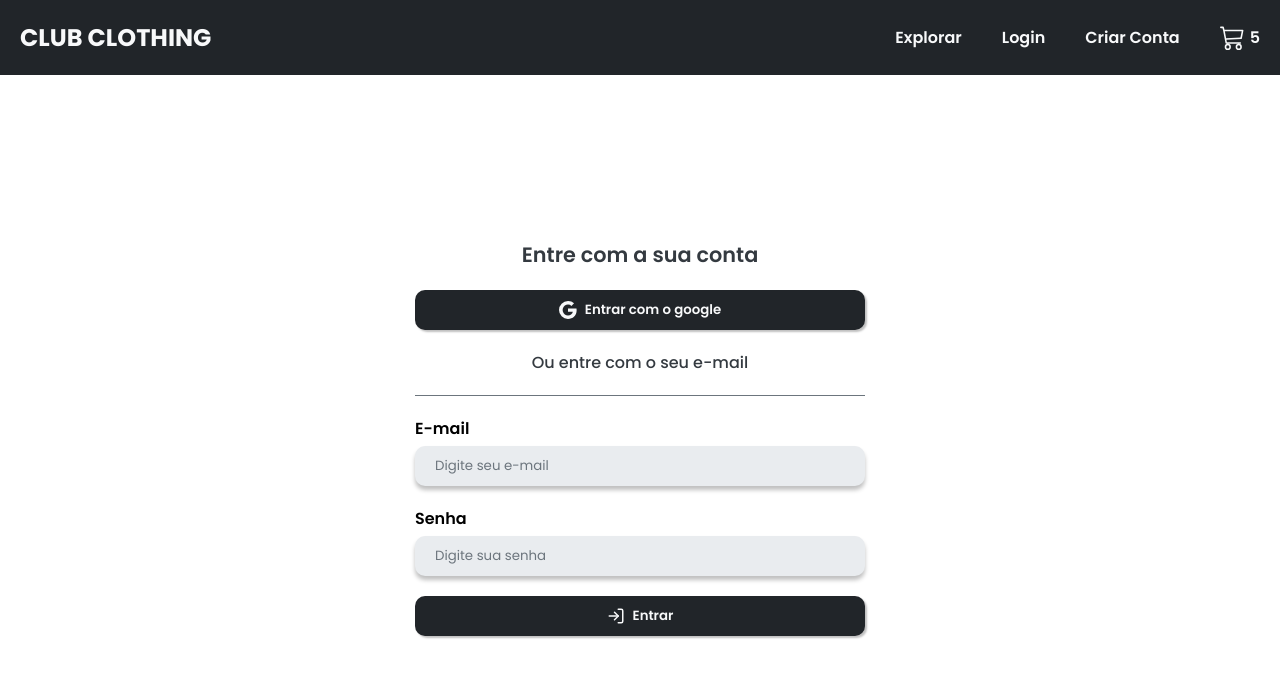
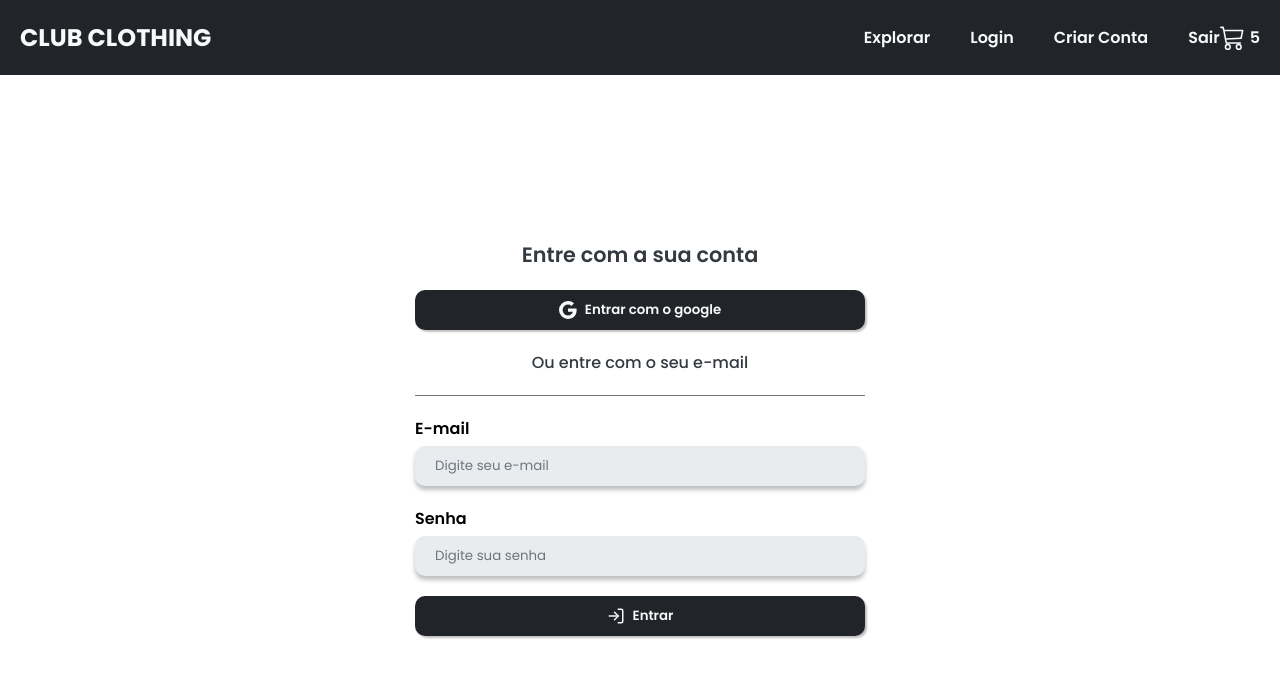
Before and after one commit to jonascosta2591/club-ecommerce, a React (Create React App) app: page /login in a window 1280 px wide. Shown: the top 678 px of the page. Built offline with nearby package versions, Linux system fonts and the light colour scheme; no server answers.

Commit message:
feat: add auth state listener and sign out button

```diff
--- a/src/App.tsx
+++ b/src/App.tsx
@@ -6,9 +6,14 @@
 import HomePage from './pages/home/home.page'
 import LoginPage from './pages/login/login.page'
 import SignUpPage from './pages/sign-up/sign-up'
+import { onAuthStateChanged } from 'firebase/auth'
+import { auth } from './config/firebase.config'
 
 
 const App: FunctionComponent = () => {
+  onAuthStateChanged(auth, (user) => {
+    console.log(user)
+  })
   return (
     <BrowserRouter>
       <Routes>
--- a/src/components/header/header.component.tsx
+++ b/src/components/header/header.component.tsx
@@ -1,6 +1,8 @@
 import { BsCart3 } from "react-icons/bs";
 import { HeaderContainer, HeaderTitle, HeaderItems, HeaderItem } from "./header.styles";
 import {useNavigate} from 'react-router-dom'
+import { signOut } from "firebase/auth";
+import { auth } from "../../config/firebase.config";
 
 const Header = () => {
     const navigate = useNavigate()
@@ -14,12 +16,14 @@
     }
 
     return (
+
         <HeaderContainer>
             <HeaderTitle>CLUB CLOTHING</HeaderTitle>
             <HeaderItems>
                 <HeaderItem>Explorar</HeaderItem>
                 <HeaderItem onClick={handleLoginClick}>Login</HeaderItem>
-                <HeaderItem onClick={handleSignUpClick }>Criar Conta</HeaderItem>
+                <HeaderItem onClick={handleSignUpClick}>Criar Conta</HeaderItem>
+                <HeaderItem onClick={() => signOut(auth)}>Sair</HeaderItem>
                 <HeaderItem>
                     <BsCart3 size={25}/>
                     <p style={{marginLeft: 5}}>5</p>
```
